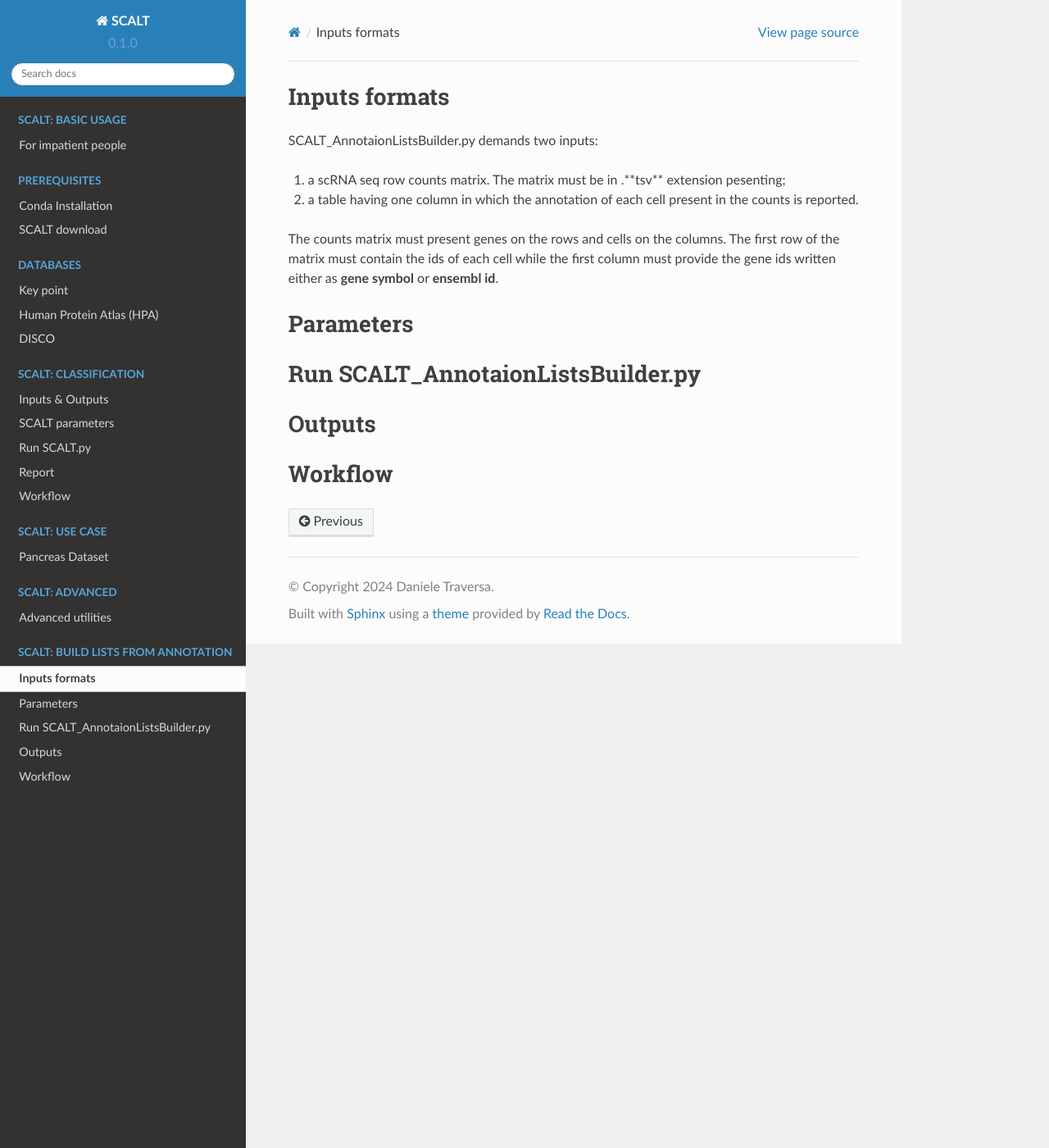
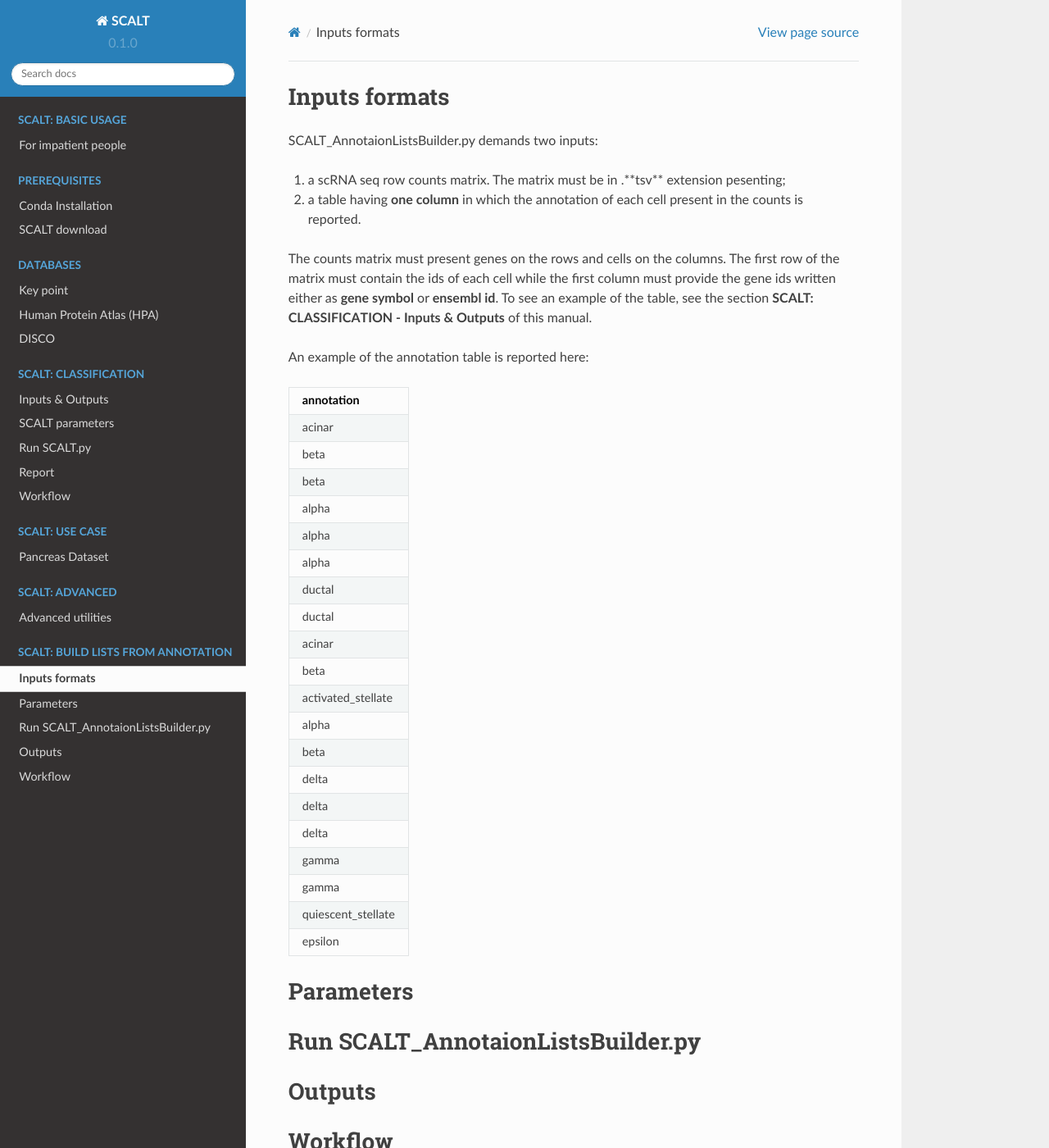
Before and after one commit to danitrave/CapitalCitiesGame, a Sphinx documentation site: the page built from docs/source/annoListsBuilder.rst, in a window 1280 px wide and 1400 px high. Shown: the whole window at 82% size. Built offline with Sphinx 7.4.7 and the Read the Docs theme 2.0.0, drawn with Linux system fonts in a browser that asks for light colours.

Commit message:
Update annoListsBuilder.rst

```diff
--- a/docs/source/annoListsBuilder.rst
+++ b/docs/source/annoListsBuilder.rst
@@ -4,9 +4,37 @@ Inputs formats
 SCALT_AnnotaionListsBuilder.py demands two inputs:
 
 1. a scRNA seq row counts matrix. The matrix must be in .**tsv** extension pesenting;
-2. a table having one column in which the annotation of each cell present in the counts is reported.
+2. a table having **one column** in which the annotation of each cell present in the counts is reported.
 
-The counts matrix must present genes on the rows and cells on the columns. The first row of the matrix must contain the ids of each cell while the first column must provide the gene ids written either as **gene symbol** or **ensembl id**.
+The counts matrix must present genes on the rows and cells on the columns. The first row of the matrix must contain the ids of each cell while the first column must provide the gene ids written either as **gene symbol** or **ensembl id**. To see an example of the table, see the section **SCALT: CLASSIFICATION - Inputs & Outputs** of this manual.
+
+An example of the annotation table is reported here:
+
+.. list-table::
+   :widths: 80
+   :header-rows: 1
+
+   * - annotation
+   * - acinar
+   * - beta
+   * - beta
+   * - alpha
+   * - alpha
+   * - alpha
+   * - ductal
+   * - ductal
+   * - acinar
+   * - beta
+   * - activated_stellate
+   * - alpha
+   * - beta
+   * - delta
+   * - delta
+   * - delta
+   * - gamma
+   * - gamma
+   * - quiescent_stellate
+   * - epsilon
 
 Parameters
 ==========
```
